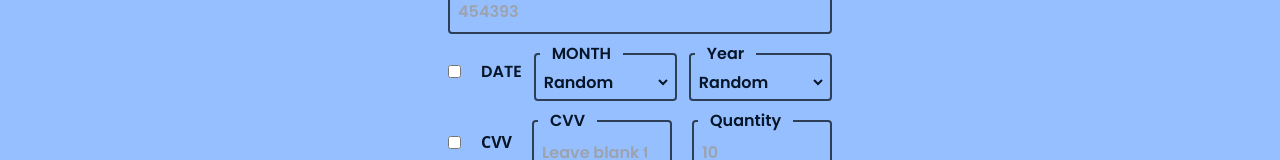
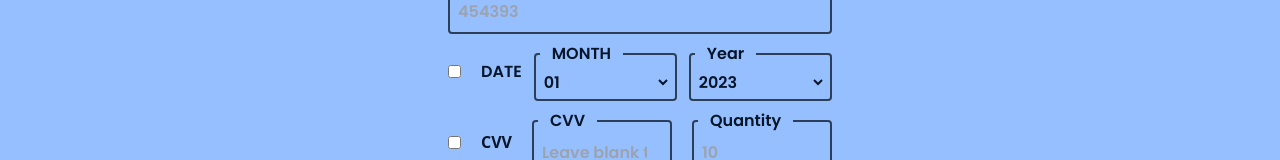
Before and after one commit to Zeddnyx/ZTools, a React (Vite) app: page /bin-generator in a window 1280 px wide. Shown: the part 160-320 px from the top of the page. Built offline with nearby package versions, Linux system fonts and the light colour scheme.

Commit message:
still gencc

```diff
--- a/src/Pages/BinGen.jsx
+++ b/src/Pages/BinGen.jsx
@@ -9,20 +9,18 @@ export default function CCGEN() {
   const [year, setYear] = useState(
     ['2023','2024','2025','2026','2027','2028','2029','2030','2031']
   )
+  const [date, setDate] = useState(false)
+  const [cvv, setCvv] = useState(false)
   const [results, setResults] = useState([])
 
-  // generate random number betwen 0 - 11
-  const randomMonth = Math.floor(Math.random() * 11 ) + 0
-
-  console.log(randomMonth)
   const [form, setForm] = useState({
     bin: 0,
     date: false,
-    month: month[randomMonth],
-    year: 'random',
+    month: month[0],
+    year: year[0],
     cvvCheck: false,
-    cvv: 0,
-    quantity: 10,
+    cvv,
+    quantity: 0,
   })
 
   const handleInput = e => {
@@ -37,9 +35,20 @@ export default function CCGEN() {
 
     // jadi form.quantity akan memntukan berapa jumlah yg mau di generate
     for (let i = 0; i < form.quantity; i++){
-      // setResults(...results, [form.month])
-      console.log(randomMonth)
+      if(!date && cvv) {
+        setResults(...results, BinValid(form.bin), form.cvv)
+        console.log(results, 'date no, cvv yes')
+      }
+      if(date && !cvv) {
+        setResults(...results, [BinValid(form.bin), form.month, form.year])
+        console.log(results, 'date yes, cvv no')
+      }
+      if(!date && !cvv) {
+        setResults(BinValid(form.bin))
+        console.log(results, 'date no, cvv no')
+      }
     }
+
   }
 
 
@@ -55,14 +64,13 @@ export default function CCGEN() {
 
         <div className='flex gap-3 font-pop'>
           <div className='flex gap-5 items-center'>
-            <input onClick={handleInput} className='check' type="checkbox" name="date" />
+            <input onClick={() => setDate(!date)} className='check' type="checkbox" name="date" />
             <label className='label' htmlFor="date">DATE</label>
           </div>
 
           <fieldset className='field'>
              <legend className='legend'>MONTH</legend>
              <select className='select'  onChange={handleInput} name="month">
-               <option value="random">Random</option>
                {month.map( month => {
                  return <option key={month} value={month}>{month}</option>
                })}
@@ -72,7 +80,6 @@ export default function CCGEN() {
           <fieldset className='field'>
             <legend className='legend'>Year</legend>
              <select className='select'  onChange={handleInput} name="year">
-               <option value="random">Random</option>
                {year.map( year => {
                  return <option key={year} value={year}>{year}</option>
                })}
@@ -82,7 +89,7 @@ export default function CCGEN() {
 
         <div className='flex gap-5'>
           <div className='flex gap-5 items-center'>
-            <input onClick={handleInput} className='check' type="checkbox" name="cvvCheck" />
+            <input onClick={() => setCvv(!cvv)} className='check' type="checkbox" name="cvvCheck" />
             <label className='label' htmlFor="cvvCheck">CVV</label>
           </div>
 
@@ -93,7 +100,7 @@ export default function CCGEN() {
 
           <fieldset className='field'>
             <legend className='legend'>Quantity</legend>
-            <input  onChange={handleInput} className='input' type="number" name="quantity" placeholder='10' />
+            <input required onChange={handleInput} className='input' type="number" name="quantity" placeholder='10' />
           </fieldset>
         </div>
 
@@ -110,7 +117,7 @@ export default function CCGEN() {
       </div>
       </form>
 
-      <textarea className='textarea'></textarea>
+      <textarea className='textarea' value={results}></textarea>
     </section>
   </>
 }
```
